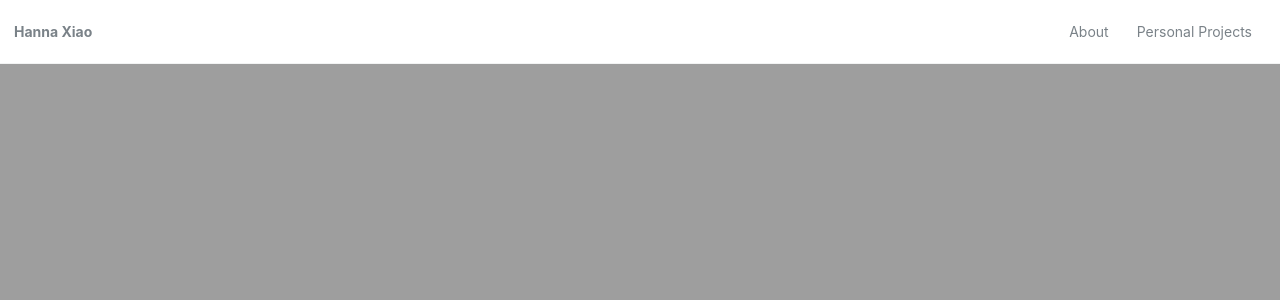
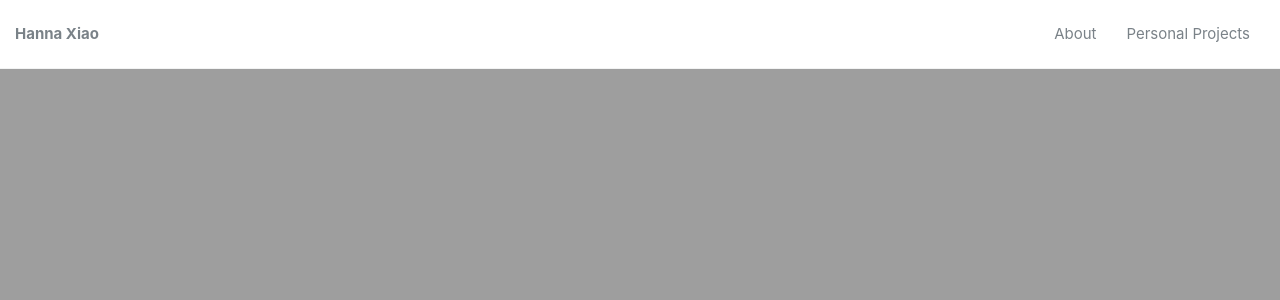
Before and after one commit to h-xiao/h-xiao.github.io, a Jekyll site: the page built from index.html, in a window 1280 px wide and 900 px high. Shown: the top 300 px of the window. Built offline with Jekyll 4.4.1, drawn with Linux system fonts in a browser that asks for light colours; nearby versions of some CDN libraries; the list of posts is cut into pages by our own code.

Commit message:
edit font size

```diff
--- a/assets/css/main.scss
+++ b/assets/css/main.scss
@@ -10,17 +10,17 @@
 @import "minimal-mistakes";
 
 html {
-  font-size: 11px; // change to whatever
+  font-size: 12px; // change to whatever
 
   @include breakpoint($medium) {
-    font-size: 12px; // change to whatever
+    font-size: 13px; // change to whatever
   }
 
   @include breakpoint($large) {
-    font-size: 13px; // change to whatever
+    font-size: 14px; // change to whatever
   }
 
   @include breakpoint($x-large) {
-    font-size: 14px; // change to whatever
+    font-size: 15px; // change to whatever
   }
 }
```
